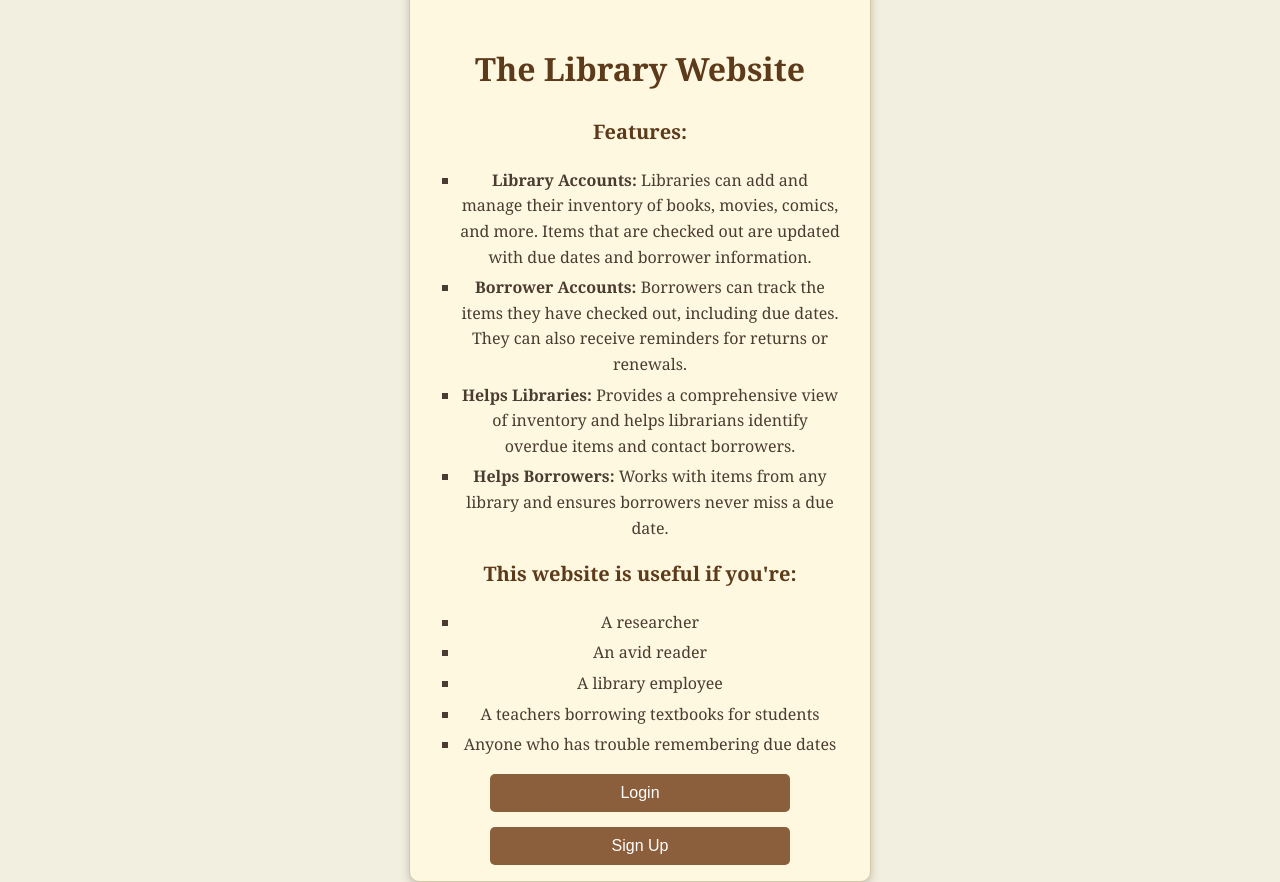
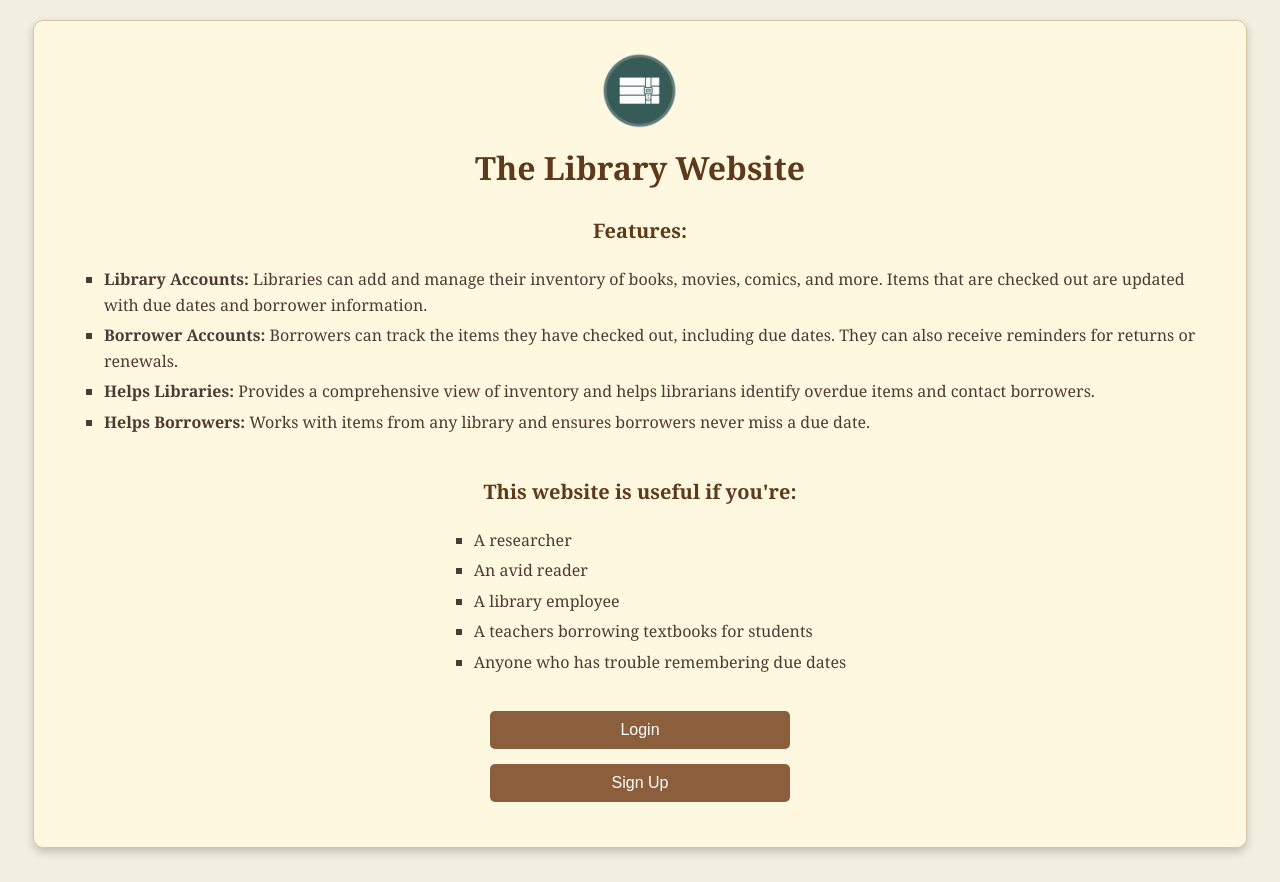
Before and after one commit to Shivam2960/moblieapps2025webbased, a website: page index.html in a window 1280 px wide. Drawn offline with Linux system fonts and the light colour scheme.

Commit message:
Improved the landing page div size

```diff
--- a/index.html
+++ b/index.html
@@ -4,7 +4,139 @@
     <meta charset="UTF-8">
     <meta name="viewport" content="width=device-width, initial-scale=1.0">
     <title>The Library Website</title>
-    <link rel="stylesheet" href="style.css"> <!-- Assumes the CSS file is named styles.css -->
+    <style>
+        /* Base Styles */
+        body {
+            font-family: 'Georgia', serif;
+            background-color: #f3efe0;
+            color: #4a3c31;
+            margin: 0;
+            padding: 0;
+            line-height: 1.6;
+            display: flex; /* Enable flexbox for centering */
+            justify-content: center; /* Center horizontally */
+            align-items: center; /* Center vertically */
+            min-height: 100vh; /* Ensure the body takes at least the full viewport height */
+        }
+
+        /* Container Styling */
+        #library-container {
+            width: 90%;
+            max-width: 1500px; /* Increased max-width as in the original */
+            padding: 30px;
+            background-color: #fff8e1;
+            box-shadow: 0 4px 10px rgba(0, 0, 0, 0.2);
+            border-radius: 10px;
+            border: 1px solid #d4c5a6;
+            text-align: center;
+            margin: 20px; /* Add some margin around the container */
+        }
+
+        /* Button Styles */
+        button {
+            display: block;
+            width: 90%;
+            max-width: 300px;
+            margin: 15px auto;
+            padding: 10px;
+            background-color: #8b5e3c;
+            color: white;
+            border: none;
+            border-radius: 5px;
+            font-size: 16px;
+            cursor: pointer;
+            transition: background-color 0.3s ease;
+        }
+
+        button:hover {
+            background-color: #714b2a;
+        }
+
+        /* Error Message */
+        #error-msg {
+            color: #a62929;
+            font-weight: bold;
+            font-size: 12px;
+            margin-top: 10px;
+        }
+
+        /* Headings */
+        h1, h2, h3 {
+            color: #5d3a1a;
+            text-align: center;
+        }
+
+        h1 {
+            margin-top: 0;
+        }
+
+        h2 {
+            font-size: 20px;
+            margin-bottom: 15px;
+            margin-top: 20px;
+        }
+
+        /* Links */
+        a {
+            color: #8b5e3c;
+            text-decoration: none;
+            font-size: 14px;
+        }
+
+        a:hover {
+            text-decoration: underline;
+        }
+
+        /* List Styles */
+        ul {
+            list-style-type: square;
+            padding-left: 40px;
+            text-align: left;
+            display: inline-block;
+            margin-top: 5px;
+            margin-bottom: 15px;
+        }
+
+        li {
+            margin-bottom: 5px;
+        }
+
+        /* Inputs and Form Elements */
+        input, textarea, select {
+            display: block;
+            width: 90%;
+            max-width: 300px;
+            margin: 10px auto;
+            padding: 10px;
+            border: 1px solid #d4c5a6;
+            border-radius: 5px;
+            background-color: #fffdfa;
+            font-size: 14px;
+        }
+
+        input:focus, textarea:focus, select:focus {
+            outline: none;
+            border-color: #8b5e3c;
+            box-shadow: 0 0 5px rgba(139, 94, 60, 0.5);
+        }
+
+        /* Footer */
+        footer {
+            text-align: center;
+            padding: 10px;
+            background-color: #4a3c31;
+            color: white;
+            font-size: 14px;
+            margin-top: 30px;
+        }
+
+        /* Logo */
+        .logo {
+            width: 80px;
+            height: auto;
+            margin-bottom: 5px;
+        }
+    </style>
 </head>
 <body>
 <div class="container" id="library-container">
```
